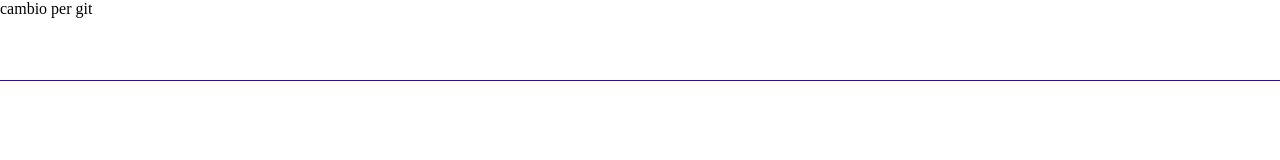
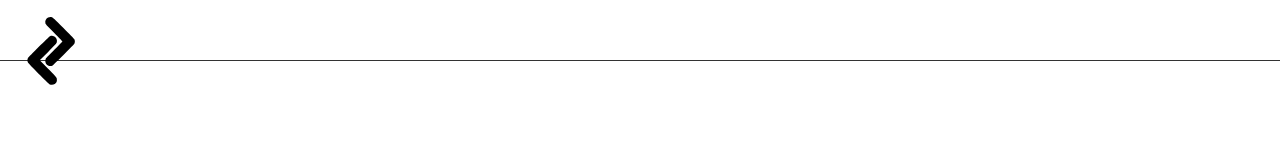
Before and after one commit to Dariosz-hub/dariosz.github.it, a plain HTML site: page index.html in a window 1280 px wide. Drawn offline with Linux system fonts and the light colour scheme.

Commit message:
add logo and change scss syntax

```diff
--- a/index.html
+++ b/index.html
@@ -8,6 +8,9 @@
   <link rel="stylesheet" href="css/style.min.css">
 </head>
 <body>
-  <header>cambio per git</header>
+  <header>
+    <img src="img/logo.svg" alt="Dariosz Site Logo" width="100">
+
+  </header>
 </body>
 </html>
--- a/scss/_header.scss
+++ b/scss/_header.scss
@@ -1,5 +1,5 @@
 header {
     width: 100%;
-    height: 80px;
-    border-bottom: 1px solid rgb(45, 0, 207);
+    height: 60px;
+    border-bottom: 1px solid #333;
 }
--- /dev/null
+++ b/scss/main.scss
@@ -0,0 +1,2 @@
+@use 'generic.scss';
+@use 'header.scss';
--- a/scss/style.scss
+++ /dev/null
@@ -1,2 +0,0 @@
-@import 'generic.scss';
-@import 'header.scss';
```
Also changed, not shown: css/style.min.css, img/logo.svg (added), 1 other file.
